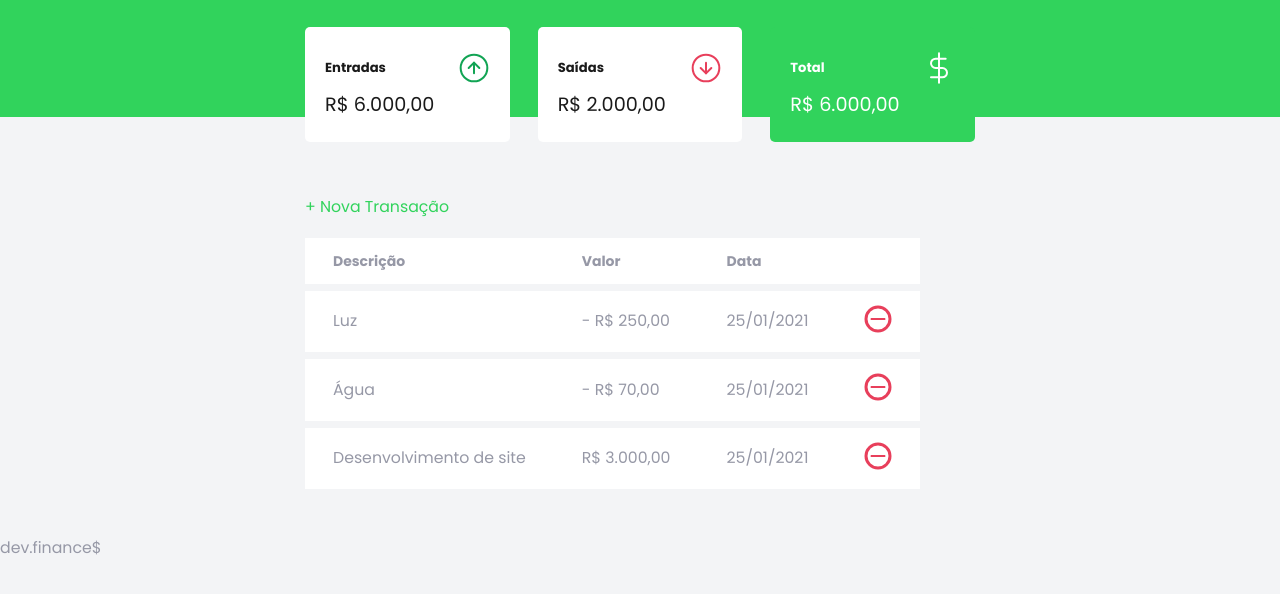
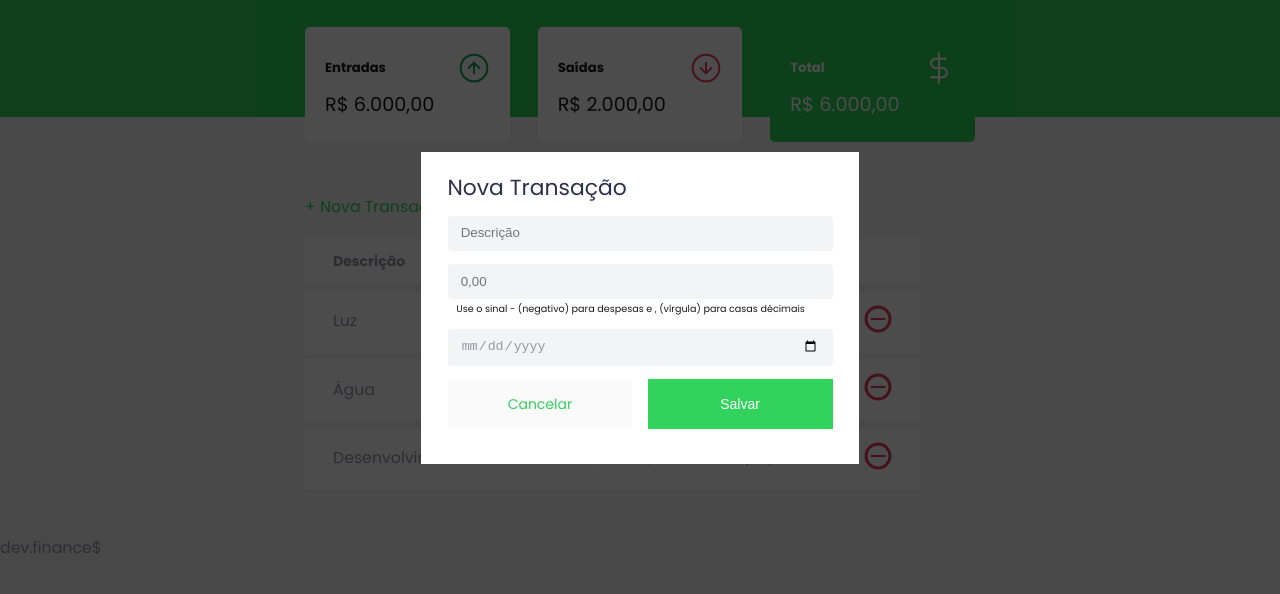
Before and after one commit to rodrigoanastacio/dev-finance, a website built with webpack: page template.html in a window 1280 px wide. Shown: the part 92-686 px from the top of the page. Built offline with nearby package versions, Linux system fonts and the light colour scheme.

Commit message:
Desenvolvimento do modal

```diff
--- /dev/null
+++ b/src/js/components/modal.js
@@ -0,0 +1,27 @@
+const modalOverlay = document.querySelector('.c-modal-overlay')
+const body = document.querySelector('body')
+
+const openModal = () => {
+
+  document.querySelector('.c-transactions__button')
+    .addEventListener( 'click', (e) => {
+      e.preventDefault()
+      modalOverlay.classList.add('has-active')
+      body.setAttribute('style', 'overflow: hidden;')
+    } )
+}
+
+const closeModal = () => {
+
+  document.querySelector('.c-modal-overlay')
+    .addEventListener( 'click', (e) => {
+      modalOverlay.classList.remove('has-active')
+      body.setAttribute('style', 'overflow: scroll;')
+
+    } )
+}
+
+module.exports = {
+  openModal,
+  closeModal
+}
--- a/src/js/main.js
+++ b/src/js/main.js
@@ -1,5 +1,10 @@
+import { openModal, closeModal } from './components/modal'
+
 import '../scss/style.scss';
 import '../images/income.svg';
 import '../images/total.svg';
 import '../images/expense.svg';
 import '../images/minus.svg';
+
+openModal()
+closeModal()
--- /dev/null
+++ b/src/scss/base/_unit.scss
@@ -0,0 +1,74 @@
+// Foundation for Sites by ZURB
+// foundation.zurb.com
+// Licensed under MIT Open Source
+
+////
+/// @group functions
+////
+
+// scss-lint:disable ZeroUnit
+
+/// Defines the base font size of the page, which is the value `1rem` is equal to.
+/// @type Number
+/// @group global
+$rem-base: 16px !default;
+
+/// Removes the unit (e.g. px, em, rem) from a value, returning the number only.
+/// @param {Number} $num - Number to strip unit from.
+/// @returns {Number} The same number, sans unit.
+@function strip-unit($num) {
+  @return $num / ($num * 0 + 1);
+}
+
+/// Converts one or more pixel values into matching rem values.
+/// @param {Number|List} $values - One or more values to convert. Be sure to separate them with spaces and not commas. If you need to convert a comma-separated list, wrap the list in parentheses.
+/// @param {Number} $base [$rem-base] - The base value to use when calculating the `rem`. If you're using Foundation out of the box, this is 16px.
+/// @returns {List} A list of converted values.
+@function rem($values, $base: $rem-base) {
+  $rem-values: ();
+  $count: length($values);
+
+  @if $base == null {
+    $base: $rem-base;
+  }
+
+  @if $count == 1 {
+    @return -zf-to-rem($values, $base);
+  }
+
+  @for $i from 1 through $count {
+    $rem-values: append($rem-values, -zf-to-rem(nth($values, $i), $base));
+  }
+
+  @return $rem-values;
+}
+
+// Converts a unitless, pixel, or rem value to em, for use in breakpoints.
+@function -zf-bp-to-em($value) {
+  // Pixel and unitless values are converted to rems
+  @if unit($value) == "px" or unit($value) == "" {
+    $value: rem($value);
+  }
+
+  // Then the value is converted to ems
+  @return strip-unit($value) * 1em;
+}
+
+/// Converts a pixel value to matching rem value. *Any* value passed, regardless of unit, is assumed to be a pixel value. By default, the base pixel value used to calculate the rem value is taken from the `$rem-base` variable.
+/// @param {Number} $value - Pixel value to convert.
+/// @returns {Number} A number in rems, calculated based on the given value and the base pixel value. rem values are passed through as is.
+/// @access private
+@function -zf-to-rem($value, $base: $rem-base) {
+  // Calculate rem if units for $value is not rem
+  @if (unit($value) != "rem") {
+    $value: strip-unit($value) / strip-unit($base) * 1rem;
+  }
+
+  // Turn 0rem into 0
+  /* stylelint-disable-next-line length-zero-no-unit */
+  @if ($value == 0) {
+    $value: 0;
+  }
+
+  @return $value;
+}
--- a/src/scss/base/_utilities.scss
+++ b/src/scss/base/_utilities.scss
@@ -22,6 +22,20 @@
   color: $darkBlue;
 }
 
+.u-actions {
+  display: flex;
+  align-items: center;
+  justify-content: space-between;
+}
+
+.u-info-alert {
+  display: block;
+  color: $black;
+  font-size: rem(11px);
+  line-height: rem(14);
+  padding: rem(5) rem(10) rem(0);
+}
+
 .u-bg-bright-cyan {
   background-color: $brightCyan !important;
 }
--- /dev/null
+++ b/src/scss/components/button/_c-button.scss
@@ -0,0 +1,22 @@
+.c-button {
+  width: 100%;
+  height: 50px;
+  border: none;
+  padding: 0;
+  font-size: rem(16);
+  font-weight: normal;
+  color: $limeGreen;
+  cursor: pointer;
+  display: flex;
+  justify-content: center;
+  align-items: center;
+
+  &--success {
+    background-color: $limeGreen;
+    color: $white;
+  }
+
+  &--default {
+    background-color: $veryLightGray;
+  }
+}
--- /dev/null
+++ b/src/scss/components/c-modal-overlay.scss
@@ -0,0 +1,29 @@
+.c-modal-overlay {
+  width: 100vw;
+  height: 100vh;
+  background-color: rgba(0, 0, 0, 0.7);
+  padding: 0 0.9375rem;
+  position: fixed;
+  top: 0;
+  left: 0;
+  display: flex;
+  justify-content: center;
+  align-items: center;
+  opacity: 1;
+  visibility: visible;
+  transition: ease opacity 0.5s;
+  -webkit-transition: opacity 0.5s, visibility 0s 0.5s;
+}
+
+.c-modal {
+  background: $white;
+  padding: 1.5625rem 1.875rem;
+  width: 100%;
+  max-width: rem(500);
+}
+
+.has-active {
+  opacity: 1;
+  visibility: visible;
+  transition: opacity 0.5s;
+}
--- /dev/null
+++ b/src/scss/components/form/_c-form.scss
@@ -0,0 +1,10 @@
+.c-form {
+  width: 100%;
+
+  &__title {
+    font-size: rem(25);
+    margin-bottom: rem(15);
+    color: $darkBlue;
+    font-weight: normal;
+  }
+}
--- /dev/null
+++ b/src/scss/components/form/_c-input-group.scss
@@ -0,0 +1,18 @@
+.c-input-group {
+  margin-bottom: rem(15);
+
+  &__input {
+    width: 100%;
+    border: none;
+    outline: none;
+    padding: rem(10) rem(15);
+    background-color: $lightGrayishBlue;
+    color: $grayishBlue;
+    border-radius: rem(4);
+    line-height: rem(20);
+  }
+
+  &.u-actions .c-button {
+    width: 48%;
+  }
+}
--- a/src/scss/style.scss
+++ b/src/scss/style.scss
@@ -1,14 +1,19 @@
-@import './base/variable';
-@import './base/fonts';
-@import './base/general';
-@import './base/utilities';
+@import "./base/variable";
+@import "./base/fonts";
+@import "./base/unit";
+@import "./base/general";
+@import "./base/utilities";
 
 // Components
-@import './components/c-brand';
-@import './components/c-balance';
-@import './components/c-transactions';
-@import './components/c-card';
-@import './components/c-table';
+@import "./components/c-brand";
+@import "./components/c-balance";
+@import "./components/c-transactions";
+@import "./components/c-card";
+@import "./components/c-table";
+@import "./components/c-modal-overlay";
+@import "./components/form/c-form";
+@import "./components/form/c-input-group";
+@import "./components/button/c-button";
 
 // Layout
-@import './layout/l-header';
+@import "./layout/l-header";
--- a/template.html
+++ b/template.html
@@ -1,8 +1,8 @@
 <!DOCTYPE html>
 <html lang="pt-br">
   <head>
-  <meta charset="UTF-8">
-  <meta name="viewport" content="width=device-width, initial-scale=1.0">
+    <meta charset="UTF-8" />
+    <meta name="viewport" content="width=device-width, initial-scale=1.0" />
     <title>dev.Finances$ | Controle Financeiro</title>
     <%= htmlWebpackPlugin.tags.headTags %>
   </head>
@@ -17,21 +17,21 @@
         <div class="c-card">
           <h3 class="c-card__title">
             <span>Entradas</span>
-          <img src="images/income.svg" alt="Imagem de entradas">
+            <img src="images/income.svg" alt="Imagem de entradas" />
           </h3>
           <p class="c-card__values">R$ 6.000,00</p>
         </div>
         <div class="c-card">
           <h3 class="c-card__title">
             <span>Saídas</span>
-          <img src="images/expense.svg" alt="Imagem de saídas">
+            <img src="images/expense.svg" alt="Imagem de saídas" />
           </h3>
           <p class="c-card__values">R$ 2.000,00</p>
         </div>
         <div class="c-card u-bg-lime-green">
           <h3 class="c-card__title">
             <span>Total</span>
-          <img src="images/total.svg" alt="Imagem de total">
+            <img src="images/total.svg" alt="Imagem de total" />
           </h3>
           <p class="c-card__values">R$ 6.000,00</p>
         </div>
@@ -39,7 +39,9 @@
       <section class="c-transactions">
         <h2 class="c-transactions__title u-title u-sr-only">Transações</h2>
 
-      <a href="#" class="c-transactions__button c-transactions__button--new">+ Nova Transação</a>
+        <a href="#" class="c-transactions__button c-transactions__button--new"
+          >+ Nova Transação</a
+        >
 
         <table class="c-table">
           <thead>
@@ -55,24 +57,76 @@
               <td>Luz</td>
               <td>- R$ 250,00</td>
               <td>25/01/2021</td>
-            <td><img src="images/minus.svg" alt="Remover transação"></td>
+              <td><img src="images/minus.svg" alt="Remover transação" /></td>
             </tr>
             <tr>
               <td>Água</td>
               <td>- R$ 70,00</td>
               <td>25/01/2021</td>
-            <td><img src="images/minus.svg" alt="Remover transação"></td>
+              <td><img src="images/minus.svg" alt="Remover transação" /></td>
             </tr>
             <tr>
               <td>Desenvolvimento de site</td>
               <td>R$ 3.000,00</td>
               <td>25/01/2021</td>
-            <td><img src="images/minus.svg" alt="Remover transação"></td>
+              <td><img src="images/minus.svg" alt="Remover transação" /></td>
             </tr>
           </tbody>
         </table>
       </section>
     </main>
+
+    <!-- MODAL DE TRANSAÇÃO -->
+    <div class="c-modal-overlay">
+      <div class="c-modal">
+        <div class="c-form">
+          <h2 class="c-form__title">Nova Transação</h2>
+          <form action="">
+            <div class="c-input-group">
+              <label class="u-sr-only" for="description">Descrição</label>
+              <input
+                class="c-input-group__input"
+                type="text"
+                id="description"
+                name="description"
+                placeholder="Descrição"
+              />
+            </div>
+
+            <div class="c-input-group">
+              <label class="u-sr-only" for="amount">Valor</label>
+              <input
+                class="c-input-group__input"
+                type="number"
+                step="0.01"
+                id="amount"
+                name="amount"
+                placeholder="0,00"
+              />
+              <small class="u-info-alert"
+                >Use o sinal - (negativo) para despesas e , (vírgula) para casas
+                décimais</small
+              >
+            </div>
+
+            <div class="c-input-group">
+              <label class="u-sr-only" for="date">Data</label>
+              <input
+                class="c-input-group__input"
+                type="date"
+                id="date"
+                name="date"
+              />
+            </div>
+
+            <div class="c-input-group u-actions">
+              <a class="c-button c-button--default" href="#">Cancelar</a>
+              <button class="c-button c-button--success">Salvar</button>
+            </div>
+          </form>
+        </div>
+      </div>
+    </div>
 
     <footer class="footer">
       <p class="copy">dev.finance$</p>
```
Also changed, not shown: src/scss/base/_general.scss (+7 -3 lines). Lines whose indentation alone changed are shown as unchanged.
